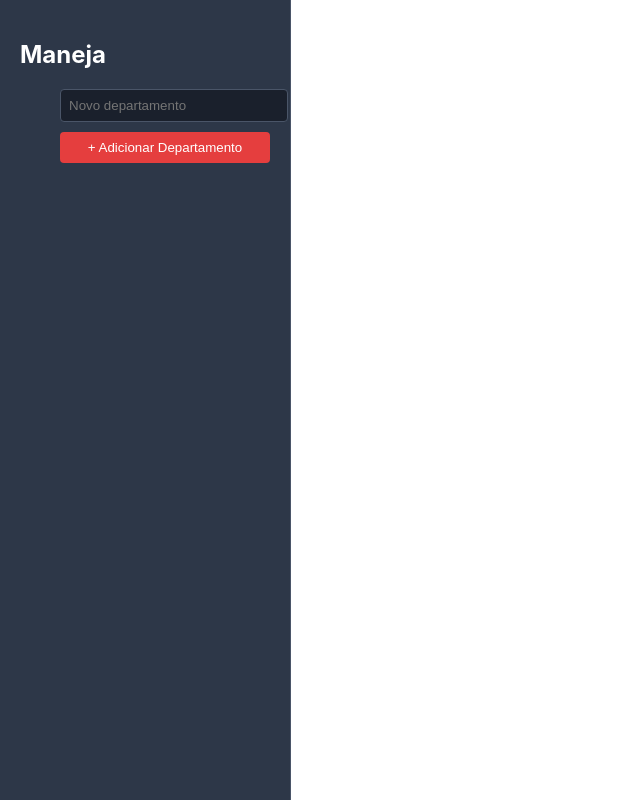
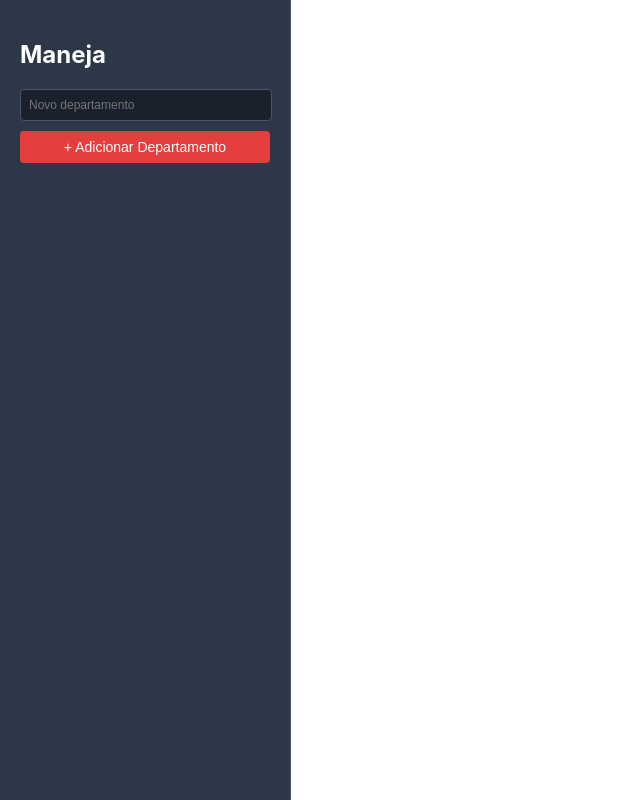
Before and after one commit to eri-akio/Maneja, a React (Create React App) app: page / in a window 1280 px wide. Shown: the whole page, without its empty margins (0-640 px from the left). Built offline with nearby package versions, Linux system fonts and the light colour scheme.

Commit message:
estilizado

```diff
--- a/src/components/HierarquiaObjetivos.js
+++ b/src/components/HierarquiaObjetivos.js
@@ -1,4 +1,5 @@
 import React, { useState } from 'react';
+import '../styles/HierarquiaObjetivos.css'
 
 const HierarquiaObjetivos = ({ departamentoId, objetivos, adicionarObjetivo, setObjetivosPorDepartamento }) => {
     const [visibilidade, setVisibilidade] = useState({});
@@ -60,42 +61,42 @@ const HierarquiaObjetivos = ({ departamentoId, objetivos, adicionarObjetivo, set
     };
 
     return (
-        <div className="">
-            <ul className="">
+        <div className="hierarquia-container">
+            <ul className="objetivo-lista">
                 {objetivos.map((obj) => (
-                    <li key={obj.id}>
-                        <span className="" onClick={() => toggle(obj.id)}>
+                    <li key={obj.id} className="objetivo-item">
+                        <span className="objetivo-titulo" onClick={() => toggle(obj.id)}>
                             {visibilidade[obj.id] ? "▼" : "▶"} {obj.nome}
                         </span>
                         {visibilidade[obj.id] && (
-                            <ul className="">
+                            <ul className="subobjetivo-lista">
                                 {obj.subobjetivos.map((sub) => (
-                                    <li key={sub.id}>
-                                        <span className="" onClick={() => toggle(sub.id)}>
+                                    <li key={sub.id} className="subobjetivo-item">
+                                        <span className="subobjetivo-titulo" onClick={() => toggle(sub.id)}>
                                             {visibilidade[sub.id] ? "▼" : "▶"} {sub.nome}
                                         </span>
                                         {visibilidade[sub.id] && (
-                                            <ul className="">
+                                            <ul className="acao-lista">
                                                 {sub.acoes.map((acao) => (
-                                                    <li key={acao.id}>
-                                                        <span className="">
+                                                    <li key={acao.id} className="acao-item">
+                                                        <span className="acao-titulo">
                                                             • {acao.nome}
                                                         </span>
                                                     </li>
                                                 ))}
-                                                <li className="">
+                                                <li className="adicionar-acao">
                                                     <input
                                                         type="text"
                                                         value={novaAcao[sub.id] || ""}
                                                         onChange={(e) =>
                                                             setNovaAcao((prev) => ({ ...prev, [sub.id]: e.target.value }))
                                                         }
-                                                        className=""
+                                                        className="input-acao"
                                                         placeholder="Nova ação"
                                                     />
                                                     <button
                                                         onClick={() => adicionarAcao(sub.id, obj.id)}
-                                                        className=""
+                                                        className="adicionar-acao-btn"
                                                     >
                                                         + Adicionar Ação
                                                     </button>
@@ -104,19 +105,19 @@ const HierarquiaObjetivos = ({ departamentoId, objetivos, adicionarObjetivo, set
                                         )}
                                     </li>
                                 ))}
-                                <li className="">
+                                <li className="adicionar-subobjetivo">
                                     <input
                                         type="text"
                                         value={novoSubobjetivo[obj.id] || ""}
                                         onChange={(e) =>
                                             setNovoSubobjetivo((prev) => ({ ...prev, [obj.id]: e.target.value }))
                                         }
-                                        className=""
+                                        className="input-subobjetivo"
                                         placeholder="Novo subobjetivo"
                                     />
                                     <button
                                         onClick={() => adicionarSubobjetivo(obj.id)}
-                                        className=""
+                                        className="adicionar-subobjetivo-btn"
                                     >
                                         + Adicionar Subobjetivo
                                     </button>
@@ -125,12 +126,12 @@ const HierarquiaObjetivos = ({ departamentoId, objetivos, adicionarObjetivo, set
                         )}
                     </li>
                 ))}
-                <li className="">
+                <li className="adicionar-objetivo">
                     <input
                         type="text"
                         value={novoObjetivo}
                         onChange={(e) => setNovoObjetivo(e.target.value)}
-                        className=""
+                        className="input-objetivo"
                         placeholder="Novo objetivo"
                     />
                     <button
@@ -138,7 +139,7 @@ const HierarquiaObjetivos = ({ departamentoId, objetivos, adicionarObjetivo, set
                             adicionarObjetivo(departamentoId, novoObjetivo);
                             setNovoObjetivo("");
                         }}
-                        className=""
+                        className="adicionar-objetivo-btn"
                     >
                         + Adicionar Objetivo
                     </button>
--- a/src/styles/HierarquiaObjetivos.css
+++ b/src/styles/HierarquiaObjetivos.css
@@ -0,0 +1,75 @@
+/* Estilo geral para inputs */
+input {
+    width: calc(20% - 20px); /* Ajusta a largura considerando o padding */
+    padding: 8px;
+    border: 1px solid #4a5568; /* Borda cinza escuro */
+    border-radius: 4px; /* Cantos arredondados */
+    background-color: #ffffff; /* Fundo branco */
+    color: #2d3748; /* Texto escuro */
+    font-size: 12px; /* Tamanho da fonte */
+    margin-right: 5px;
+}
+
+input:focus {
+    outline: none; /* Remove o contorno padrão ao focar */
+    border-color: #63b3ed; /* Borda azul ao focar */
+    box-shadow: 0 0 0 2px rgba(99, 179, 237, 0.3); /* Sombra azul ao focar */
+}
+
+/* Estilo geral para botões */
+button {
+    padding: 8px 12px;
+    border: none;
+    border-radius: 4px;
+    background-color: #e53e3e; /* Fundo vermelho */
+    color: white; /* Texto branco */
+    cursor: pointer;
+    font-size: 14px;
+    transition: background-color 0.2s ease; /* Transição suave */
+}
+
+button:hover {
+    background-color: #c53030; /* Vermelho mais escuro ao passar o mouse */
+}
+
+.adicionar-objetivo-btn,
+.adicionar-subobjetivo-btn,
+.adicionar-acao-btn {
+    background-color: #3182ce; /* Azul */
+}
+
+.adicionar-objetivo-btn:hover,
+.adicionar-subobjetivo-btn:hover,
+.adicionar-acao-btn:hover {
+    background-color: #2c5282; /* Azul mais escuro */
+}
+
+/* Espaçamento e alinhamento dos itens */
+.objetivo-item,
+.subobjetivo-item,
+.acao-item {
+    margin-bottom: 10px;
+}
+
+/* Estilo para a lista de objetivos, subobjetivos e ações */
+ul {
+    list-style-type: none; /* Remove os marcadores de lista */
+    padding-left: 20px; /* Indentação para hierarquia visual */
+}
+
+/* Estilo para os títulos (objetivo, subobjetivo, ação) */
+.objetivo-titulo,
+.subobjetivo-titulo,
+.acao-titulo {
+    font-weight: bold;
+    color: #2d3748; /* Texto escuro */
+    cursor: pointer; /* Mostra que é clicável */
+    padding: 8px 12px;
+    font-size: 20px;
+}
+
+.objetivo-titulo:hover,
+.subobjetivo-titulo:hover,
+.acao-titulo:hover {
+    color: #63b3ed; /* Azul ao passar o mouse */
+}
--- a/src/styles/MenuLateral.css
+++ b/src/styles/MenuLateral.css
@@ -9,6 +9,10 @@
     color: white;
     padding: 20px;
     border-right: 1px solid #4a5568;
+}
+
+.menu-lista {
+    padding-left: 0;
 }
 
 .menu-title {
@@ -23,7 +27,8 @@
 
 .departamento-nome {
     cursor: pointer;
-    color: #63b3ed;
+    color: white;
+    font-weight: 500;
 }
 
 .departamento-nome:hover {
@@ -32,20 +37,21 @@
 
 .adicionar-departamento {
     margin-top: 20px;
+    padding: 0;
 }
 
 .input-departamento {
-    width: 100%;
+    width: calc(100% - 16px);
     padding: 8px;
     border: 1px solid #4a5568;
     border-radius: 4px;
     background-color: #1a202c;
     color: white;
+    margin-bottom: 10px;
 }
 
 .botao-adicionar {
     width: 100%;
-    margin-top: 10px;
     padding: 8px;
     background-color: #e53e3e;
     color: white;
@@ -62,10 +68,5 @@
     flex-grow: 1;
     padding: 20px;
     background-color: #f7fafc;
+    font-size: 25px;
 }
-
-.objetivos-titulo {
-    font-size: 1.5rem;
-    font-weight: bold;
-    margin-bottom: 20px;
-}
```
